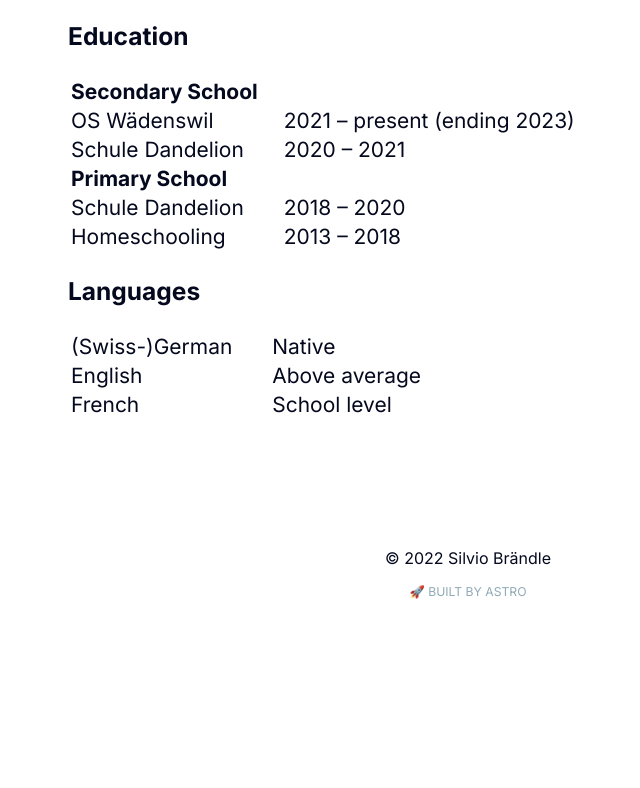
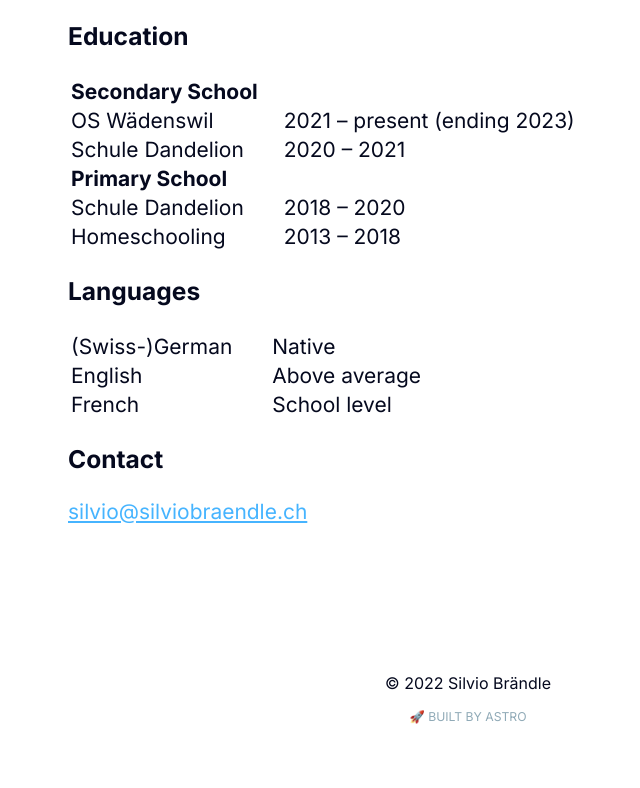
Before and after one commit to silvio2402/silviobraendle.ch, an Astro site: page /about in a window 1280 px wide. Shown: the part 790-1578 px from the top of the page, without its empty margins (172-812 px from the left). Before the commit the page ends 1453 px from the top, so only its background shows below. Built offline with nearby package versions, Linux system fonts and the light colour scheme; Astro itself is replaced by a stand-in of ours.

Commit message:
Add contact info section & email

```diff
--- a/src/pages/about.astro
+++ b/src/pages/about.astro
@@ -281,6 +281,12 @@ const img = null
               <td>School level</td>
             </tr>
           </table>
+          <h3>Contact</h3>
+          <p>
+            <a href="mailto:silvio@silviobraendle.ch"
+              >silvio@silviobraendle.ch</a
+            >
+          </p>
         </div>
       </div>
     </main>
```
